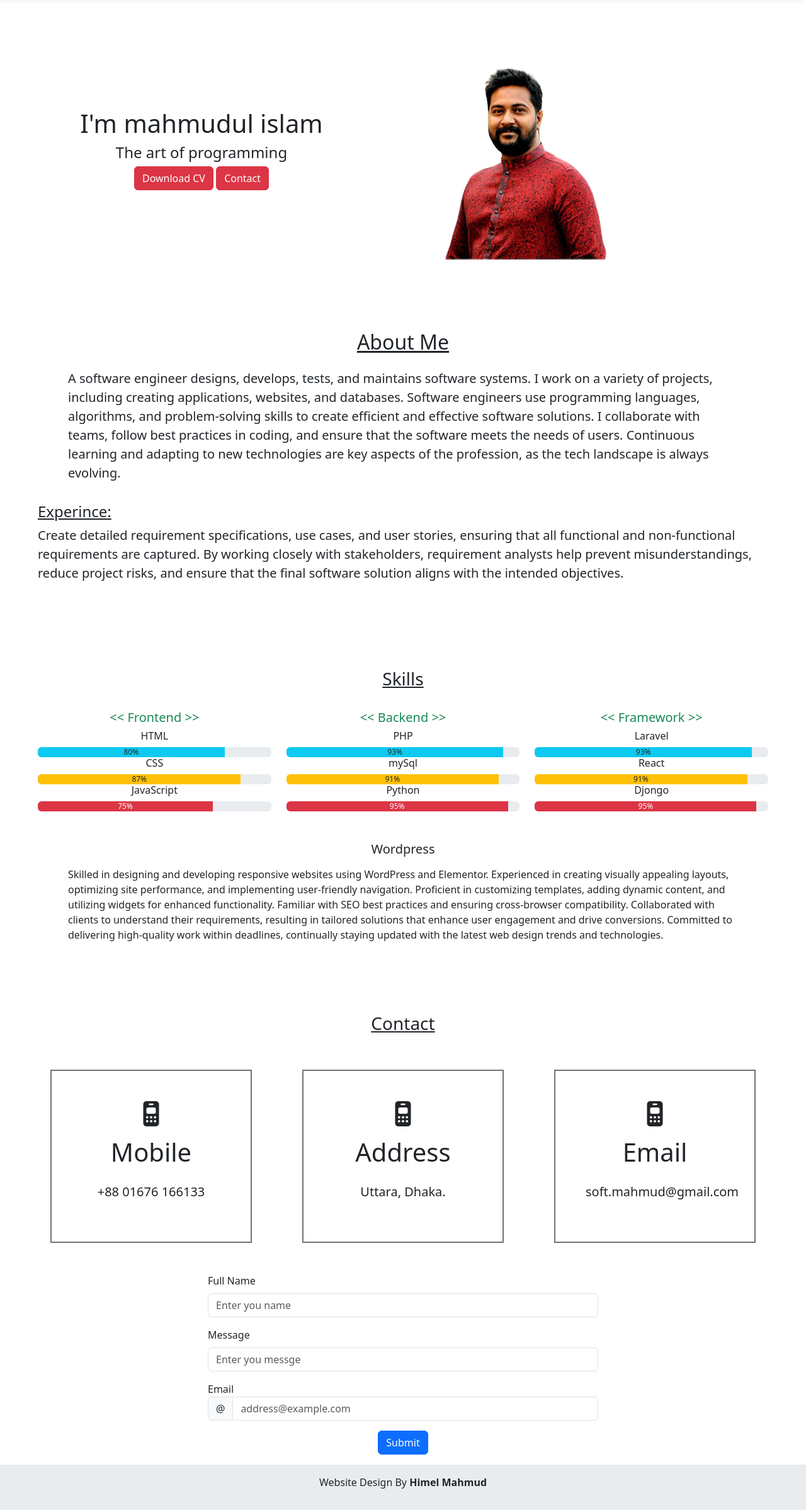
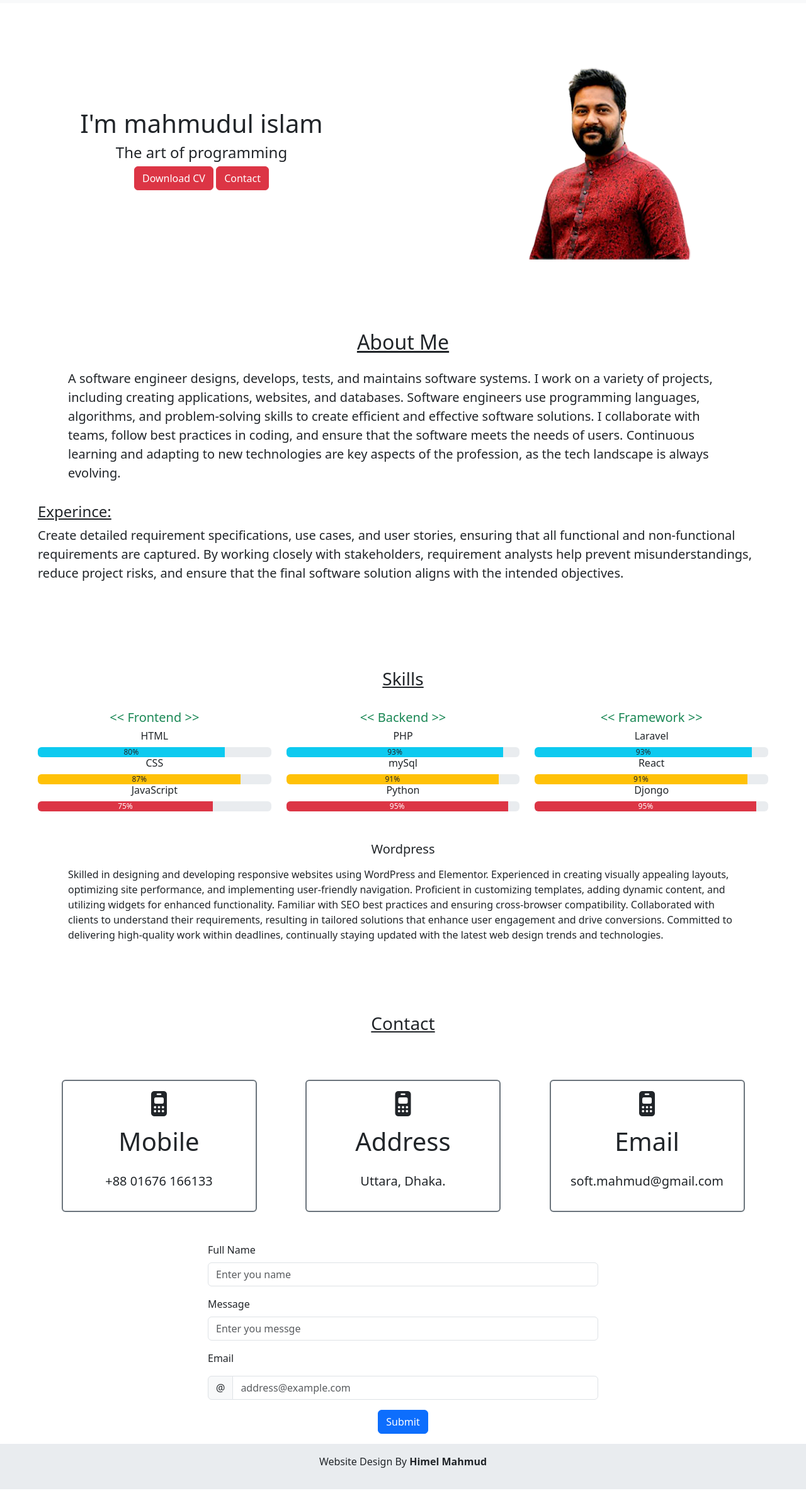
Before and after one commit to himelmahmud/portfolio, a plain HTML site: page index.html in a window 1280 px wide. Shown: the part 86-2483 px from the top of the page at 63% size. After the commit the page ends 2450 px from the top, so only its background shows below. Drawn offline with nearby package versions, Linux system fonts and the light colour scheme.

Commit message:
responsive done

```diff
--- a/index.html
+++ b/index.html
@@ -22,11 +22,13 @@
   <body>
     <nav class="navbar navbar-dark bg-light fixed-top">
       <div class="container-fluid">
-            <img src="images/mi-Logo.png" class="rounded-3" alt="">
+          <img src="images/mi-Logo.png" class="rounded-3" alt="">
+
           <button class="navbar-toggler text-center" type="button" data-bs-toggle="offcanvas" data-bs-target="#offcanvasDarkNavbar" aria-controls="offcanvasDarkNavbar" aria-label="Toggle navigation">
             <!-- <span class="navbar-toggler-icon"></span> -->
             <i class="fa-solid fa-bars text-black"></i>
           </button>
+
           <div class="offcanvas offcanvas-end text-bg-dark" tabindex="-1" id="offcanvasDarkNavbar" aria-labelledby="offcanvasDarkNavbarLabel">
             <div class="offcanvas-header">
               <h5 class="offcanvas-title" id="offcanvasDarkNavbarLabel">The art of programming</h5>
@@ -58,7 +60,7 @@
           <div data-bs-spy="scroll" data-bs-target="#simple-list-example" data-bs-offset="0" data-bs-smooth-scroll="true" class="scrollspy-example" tabindex="0">
             <!-- it's me -->
             <div id="simple-list-item-1" class="py-5">
-              <div class="row">
+              <div class="row text-center">
                 <div class="col-md-6 text-center align-content-center">
                   <div class="p-5">
                     <h1>I'm mahmudul islam</h1>
@@ -139,29 +141,31 @@
             <!-- Contact -->
             <div id="simple-list-item-4">
               <h3 class="text-center text-decoration-underline py-5">Contact</h3>
-              <div class="row justify-content-evenly text-center">
-                <div class="col-3 border border-2 border-secondary p-5">
-                  <i class="fa-solid fa-mobile-retro fs-1 "></i>
+              <div class="row justify-content-evenly text-center m-2 gy-3">
+
+                <div class="col-md-3 col-sm-12 card border border-2 border-secondary p-3">
+                  <i class="fa-solid fa-mobile-retro fs-1"></i>
                   <h4 class="fs-1 py-3">Mobile</h4>
                   <p class="fs-5">+88 01676 166133 </p>
 
                 </div>
-                <div class="col-3 border border-2 border-secondary p-5">
+                <div class="col-md-3 col-sm-12 card border border-2 border-secondary p-3">
                   <i class="fa-solid fa-mobile-retro fs-1"></i>
                   <h4 class="fs-1 py-3">Address</h4>
                   <p class="fs-5">Uttara, Dhaka.</p>
                 </div>
-                <div class="col-3 border border-2 border-secondary p-5">
+
+                <div class="col-md-3 col-sm-12 card border border-2 border-secondary p-3">
                   <i class="fa-solid fa-mobile-retro fs-1"></i>
                   <h4 class="fs-1 py-3">Email</h4>
                   <p class="fs-5">soft.mahmud@gmail.com</p>
                 </div>
               </div>
-
+                <!-- contact form -->
               <div class="col-md-12 mt-5">
                 <form class="row gx-3 gy-2 align-items-center">
-                  <div class="col-3"></div>
-                  <div class="col-6">
+                  <div class="col-md-3 col-sm-1"></div>
+                  <div class="col-md-6 col-sm-10">
                     <div class="mb-3">
                       <label class="form-label">Full Name</label>
                       <input type="text" class="form-control" placeholder="Enter you name">
@@ -171,7 +175,7 @@
                       <input type="text" class="form-control" placeholder="Enter you messge">
                     </div>
 
-                    <label class="">Email</label>
+                    <label class="mb-3">Email</label>
                     <div class="input-group">
                       <div class="input-group-text">@</div>
                       <input type="text" class="form-control" placeholder="address@example.com">
@@ -181,7 +185,7 @@
                       <button type="submit" class="btn btn-primary">Submit</button>
                     </div>
                   </div>
-                  <div class="col-3"></div>
+                  <div class="col-md-3 col-sm-1"></div>
                   </form>
               </div>
             </div>
```
